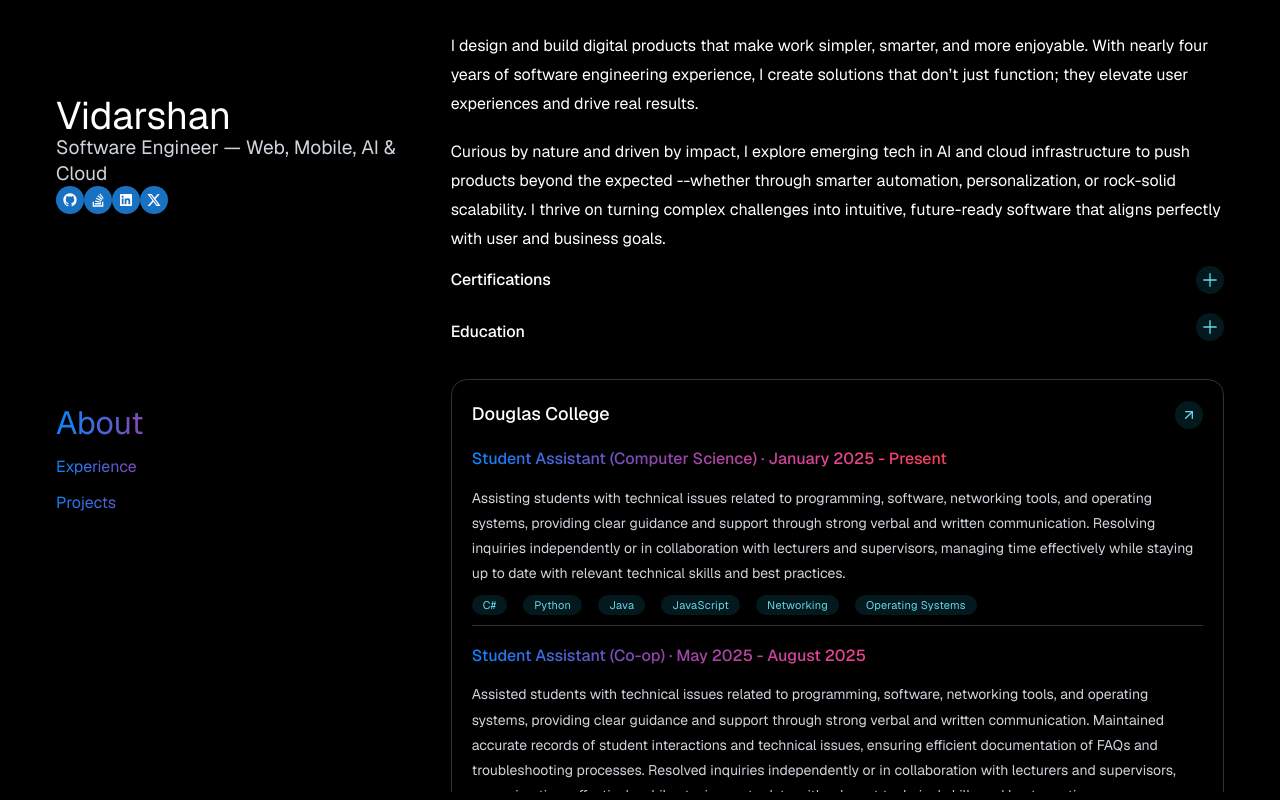
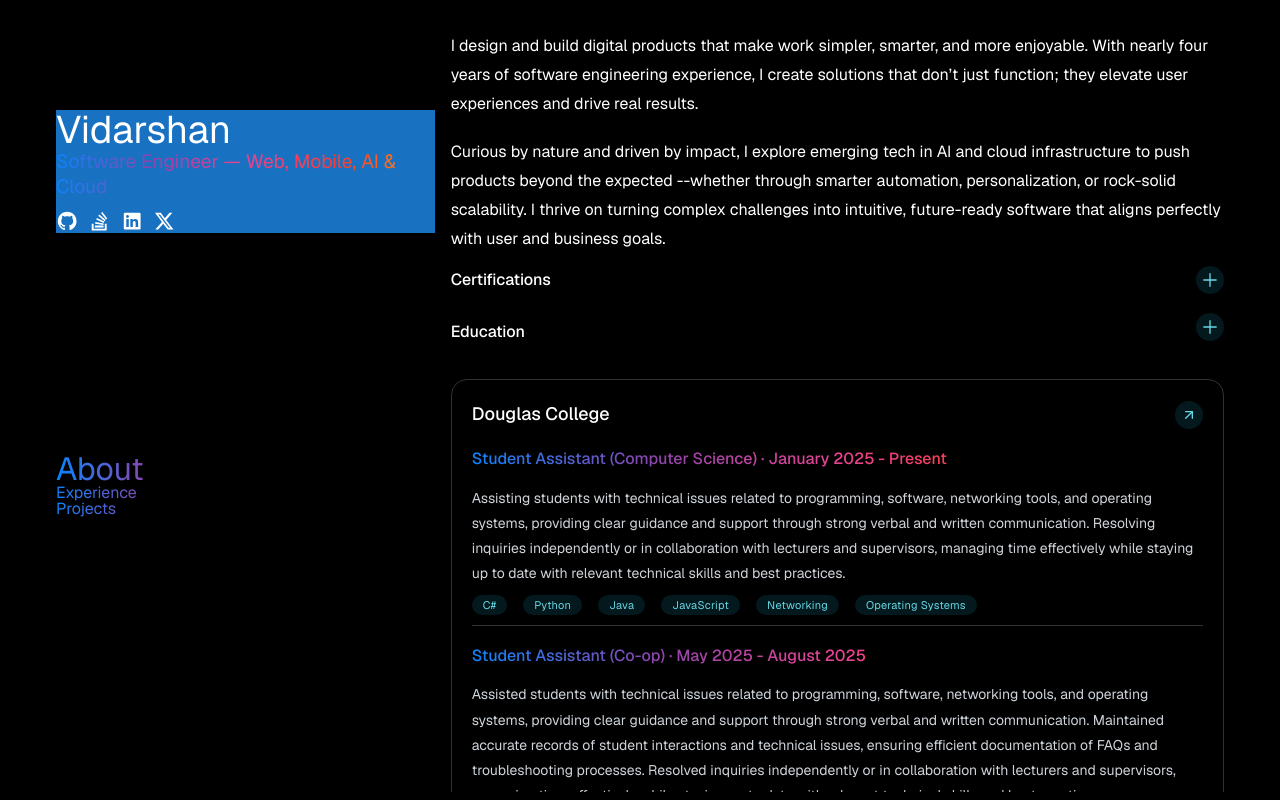
Before and after one commit to vidarshan/portfolio-5, a Next.js app: page / in a window 1280 px wide. Built offline with nearby package versions, Linux system fonts and the light colour scheme.

Commit message:
Cosmetic chnage for text

```diff
--- a/src/pages/components/Socials.tsx
+++ b/src/pages/components/Socials.tsx
@@ -1,4 +1,4 @@
-import { ActionIcon, Flex } from "@mantine/core";
+import { ActionIcon, Flex, Group } from "@mantine/core";
 import React from "react";
 import {
   RiGithubFill,
@@ -9,19 +9,11 @@ import {
 
 const Socials = () => {
   return (
-    <Flex>
-      <ActionIcon>
-        <RiGithubFill />
-      </ActionIcon>
-      <ActionIcon>
-        <RiStackOverflowFill />
-      </ActionIcon>
-      <ActionIcon>
-        <RiLinkedinBoxFill />
-      </ActionIcon>
-      <ActionIcon>
-        <RiTwitterXFill />
-      </ActionIcon>
+    <Flex gap="xs" mt="xs">
+      <RiGithubFill size="1.4rem" />
+      <RiStackOverflowFill size="1.4rem" />
+      <RiLinkedinBoxFill size="1.4rem" />
+      <RiTwitterXFill size="1.4rem" />
     </Flex>
   );
 };
--- a/src/pages/index.tsx
+++ b/src/pages/index.tsx
@@ -149,8 +149,8 @@ export default function Home() {
               h="100vh"
               component="header"
             >
-              <Flex h="80%" direction="column" justify="space-around">
-                <Box>
+              <Flex justify="space-around" h="80%" direction="column">
+                <Box bg='blue'>
                   <Text
                     className="apple-text"
                     size="2.4rem"
@@ -159,7 +159,13 @@ export default function Home() {
                   >
                     Vidarshan
                   </Text>
-                  <Title c="gray" size="1.2rem" fw={400} order={2}>
+                  <Title
+                    className="ai-text"
+                    c="gray"
+                    size="1.2rem"
+                    fw={400}
+                    order={2}
+                  >
                     Software Engineer — Web, Mobile, AI & Cloud
                   </Title>
                   <Socials />
@@ -172,12 +178,10 @@ export default function Home() {
                       component="a"
                       href={`#${id}`}
                       className="ai-text"
-                      mb={20}
                       style={{
                         transition: "all 0.3s ease", // <--- smooth animation
                       }}
                       size={activeSection === `${id}` ? "2rem" : "1rem"}
-                      // fw={activeSection === `${id}` ? 700 : 400}
                     >
                       {id.charAt(0).toUpperCase() + id.slice(1)}
                     </Text>
```
